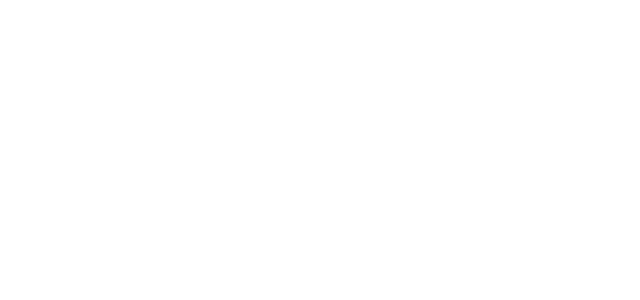
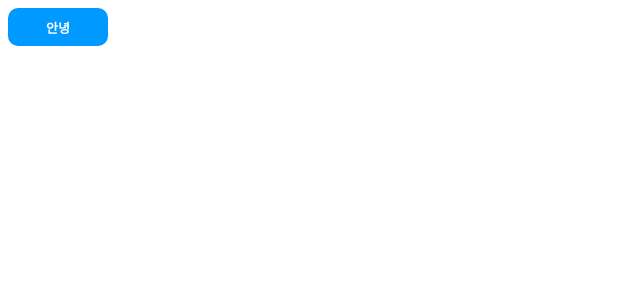
Before and after one commit to DgswTeamOption/Refit_Web, a React (Vite) app: page / in a window 1280 px wide. Shown: the top 300 px of the page, without its empty margins (0-640 px from the left). Built offline with nearby package versions, Linux system fonts and the light colour scheme; a web font is replaced by a local one.

Commit message:
fix:텍스트사이즈,높이 자동값으로 설정

```diff
--- a/src/App.jsx
+++ b/src/App.jsx
@@ -4,6 +4,7 @@
 
   return (
     <div>
+      <Button text={"안녕"} color={"blue"} width={100}/>
     </div>
   );
 }
--- a/src/components/Button/Button.jsx
+++ b/src/components/Button/Button.jsx
@@ -1,7 +1,7 @@
 import { ButtonContainer } from "./Button.styles";
-function Button({ text, color, width, height, textSize, onClick }) {
+function Button({ text, color, width, onClick }) {
   return (
-    <ButtonContainer $color={color} $width={width} $height={height} $textSize={textSize} onClick={onClick}>
+    <ButtonContainer $color={color} $width={width} onClick={onClick}>
       {text}
     </ButtonContainer>
   );
--- a/src/components/Button/Button.styles.js
+++ b/src/components/Button/Button.styles.js
@@ -18,7 +18,7 @@
     }};
 
     width: ${props => props.$width}px;
-    height: ${props => props.$height}px;
+    height: 38px;
 
     background-color: ${props => {
         const colorMap = {
@@ -34,7 +34,7 @@
         return colorMap[props.$color] || "var(--color-white)";
     }};
 
-    font-size: ${props => props.$textSize}px;
+    font-size: 13px;
     font-weight: bold;
     border-radius: 10px;
     border: none;
```
